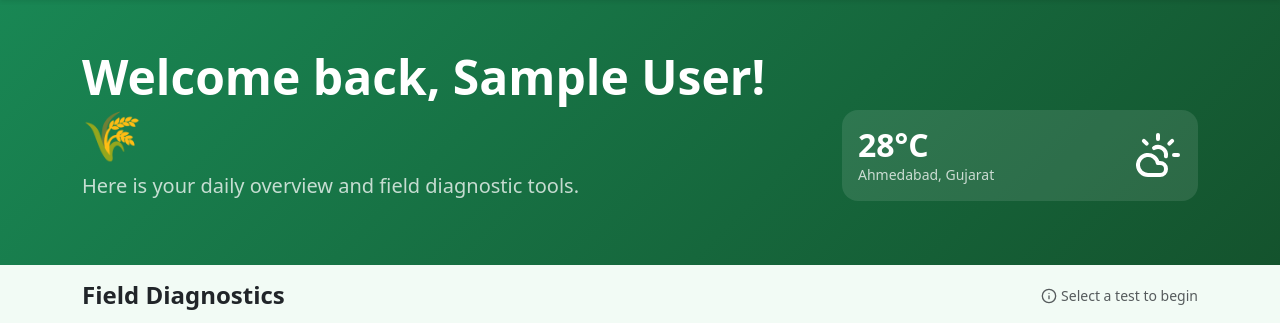
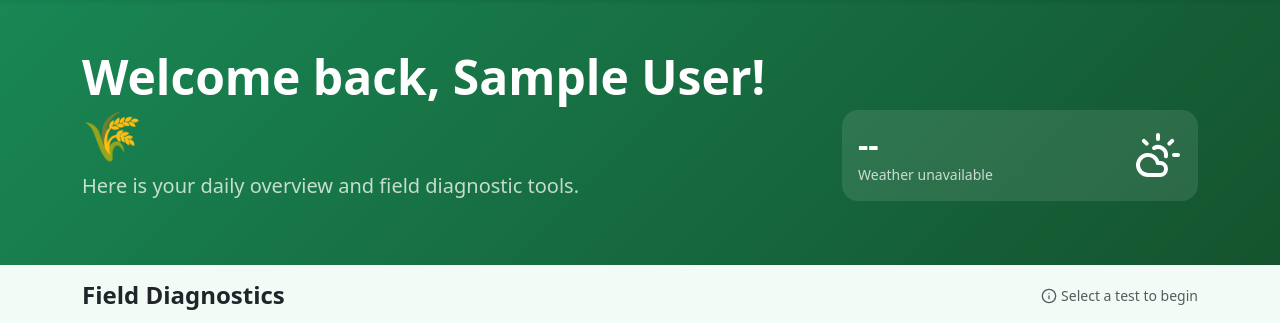
Before and after one commit to Mitesh0101/BioGrow, a Flask app: page /dashboard in a window 1280 px wide. Shown: the part 74-397 px from the top of the page. Run offline with Flask 3, Linux system fonts and the light colour scheme; the visitor is signed in with stand-in values (Sample User, id 1); tables that the repository leaves empty hold one stand-in row (values such as "Sample post"); some libraries are stand-ins or nearby versions.

Commit message:
Implemented Weather Feature

```diff
--- a/app.py
+++ b/app.py
@@ -1,6 +1,7 @@
 import random
 from datetime import datetime, timedelta
-
+import os
+import requests
 from flask import Flask, redirect, request, url_for, render_template, session,flash
 from werkzeug.security import generate_password_hash, check_password_hash
 from dotenv import load_dotenv
@@ -86,6 +87,7 @@ def login():
             session["user_id"] = user.user_id
             session["full_name"] = user.full_name
             session["initials"] = get_initials(user.full_name)
+            session["location"] = user.location
             return redirect(url_for("dashboard"))
 
         flash("Invalid email or Password","danger")
@@ -96,22 +98,39 @@ def login():
 # ---------------- DASHBOARD ----------------
 @app.route("/dashboard")
 def dashboard():
-    # user must be logged in
     if "user_id" not in session:
         return redirect(url_for("login"))
 
-    # fetch logged-in user
     user_record = User.query.get(session["user_id"])
 
-    # user must be verified
     if not user_record.is_verified:
         return redirect(url_for("verify_otp", user_id=user_record.user_id))
 
     give_daily_bonus(user_record.user_id)
 
+
+
+    # 🌤 WEATHER LOGIC
+    api_key = os.getenv("WEATHER_API")
+    city = user_record.location
+
+    weather_data = None
+
+    if api_key and city:
+        url = f"https://api.openweathermap.org/data/2.5/weather?q={city},IN&appid={api_key}&units=metric"
+        response = requests.get(url)
+
+        if response.status_code == 200:
+            data = response.json()
+            weather_data = {
+                "temp": data["main"]["temp"],
+                "description": data["weather"][0]["description"]
+            }
+
     return render_template(
         "Dashboard/dashboard.html",
-        user=user_record
+        user=user_record,
+        weather=weather_data
     )
 
 # ---------------- LOGOUT ----------------
@@ -127,7 +146,6 @@ def verify_otp(user_id):
         entered_otp = request.form.get("otp").strip()
         now = datetime.now()
 
-        # get latest unused OTP
         otp_record = (
             Otp.query
             .filter(
@@ -138,7 +156,6 @@ def verify_otp(user_id):
             .first()
         )
 
-        # 🔴 THIS CHECK WAS MISSING
         if not otp_record or otp_record.otp_code != entered_otp:
             return render_template(
                 "Otp/verify_otp.html",
--- a/static/js/crop_prediction_script.js
+++ b/static/js/crop_prediction_script.js
@@ -51,6 +51,7 @@ const temp = document.getElementById("temperature");
 const tempError = document.getElementById("tempError");
 
 const soil = document.getElementById("soil");
+const soilError = document.getElementById("soilError");
 for (let soilType of validSoilTypes) {
     soil.innerHTML += `<option value='${soilType}'>${soilType}</option>`;
 }
@@ -90,6 +91,11 @@ function validateData(field, errorField, featureName, lowerLimit, upperLimit) {
 
 async function predictCrop(event) {
     event.preventDefault();
+
+    if (soil.value=="==Choose Soil Type==") {
+        soilError.innerHTML = `<p class='small text-danger'>Soil type is necessary!</p>`;
+        return;
+    }
 
     // ----- SHOW LOADING -----
     document.getElementById("result-before").classList.add("d-none");
--- /dev/null
+++ b/static/js/dashboard.js
@@ -0,0 +1,21 @@
+document.addEventListener("DOMContentLoaded", function() {
+
+    let city = document.getElementById("city").value;
+
+    function getWeather(city) {
+        let apiKey = "WEATHER_API";
+
+        fetch(`https://api.openweathermap.org/data/2.5/weather?q=${city}&appid=${apiKey}&units=metric`)
+        .then(res => res.json())
+        .then(data => {
+            document.getElementById("result").innerHTML =
+                data.main.temp + "°C";
+        })
+        .catch(() => {
+            document.getElementById("result").innerHTML =
+                "Weather unavailable";
+        });
+    }
+
+    getWeather(city);
+});
--- a/templates/Crop_Prediction/crop_prediction.html
+++ b/templates/Crop_Prediction/crop_prediction.html
@@ -78,6 +78,7 @@ Smart Crop Recommendation | BioGrow
                             <option hidden disabled selected>==Choose Soil Type==</option>
                         </select>
                     </div>
+                    <div id="soilError" class="mb-2"></div>
 
                     <button type="submit" class="btn btn-success w-100">
                         🌾 Get Recommendation
--- a/templates/Dashboard/dashboard.html
+++ b/templates/Dashboard/dashboard.html
@@ -11,7 +11,7 @@
 <header class="hero-section text-white pt-5 mb-3">
     <div class="container">
         <div class="row align-items-end">
-
+            <input type="hidden" id="city" value="{{session.location}}">
             <div class="col-lg-8">
                 <h1 class="display-5 fw-bold mb-2">
                     Welcome back, {{ session.full_name }}! 🌾
@@ -26,8 +26,15 @@
                 <div class="card border-0 bg-white bg-opacity-10 text-white weather-card rounded-4">
                     <div class="card-body d-flex align-items-center justify-content-between p-3">
                         <div>
-                            <h2 class="fw-bold mb-0">28°C</h2>
-                            <p class="mb-0 small opacity-75">Ahmedabad, Gujarat</p>
+                            {% if weather %}
+                                <h2 class="fw-bold mb-0">{{ weather.temp }}°C</h2>
+                                <p class="mb-0 small opacity-75">
+                                {{ weather.description }} | {{ user.location }}
+                                </p>
+                            {% else %}
+                                <h2 class="fw-bold mb-0">--</h2>
+                                <p class="mb-0 small opacity-75">Weather unavailable</p>
+                            {% endif %}
                         </div>
                         <i data-lucide="cloud-sun" width="48" height="48"></i>
                     </div>
@@ -111,8 +118,7 @@
                         Record "hand-feel" moisture tests to prevent water stress or root rot.
                     </p>
 
-                    <a
-                        href="{{url_for('crop_tracking.crop_tracking')}}"
+                    <a href="{{url_for('crop_tracking.crop_tracking')}}"
                         class="btn btn-light bg-white text-primary fw-bold rounded-pill w-100 btn-hover-scale shadow-sm">
                         Add Log <i data-lucide="plus" width="16"></i>
                     </a>
@@ -148,6 +154,7 @@
 {% endblock %}
 
 {% block js %}
+<script src="{{ url_for('static', filename='js/dashboard.js') }}"></script>
 <script>
     lucide.createIcons();
 </script>
```
